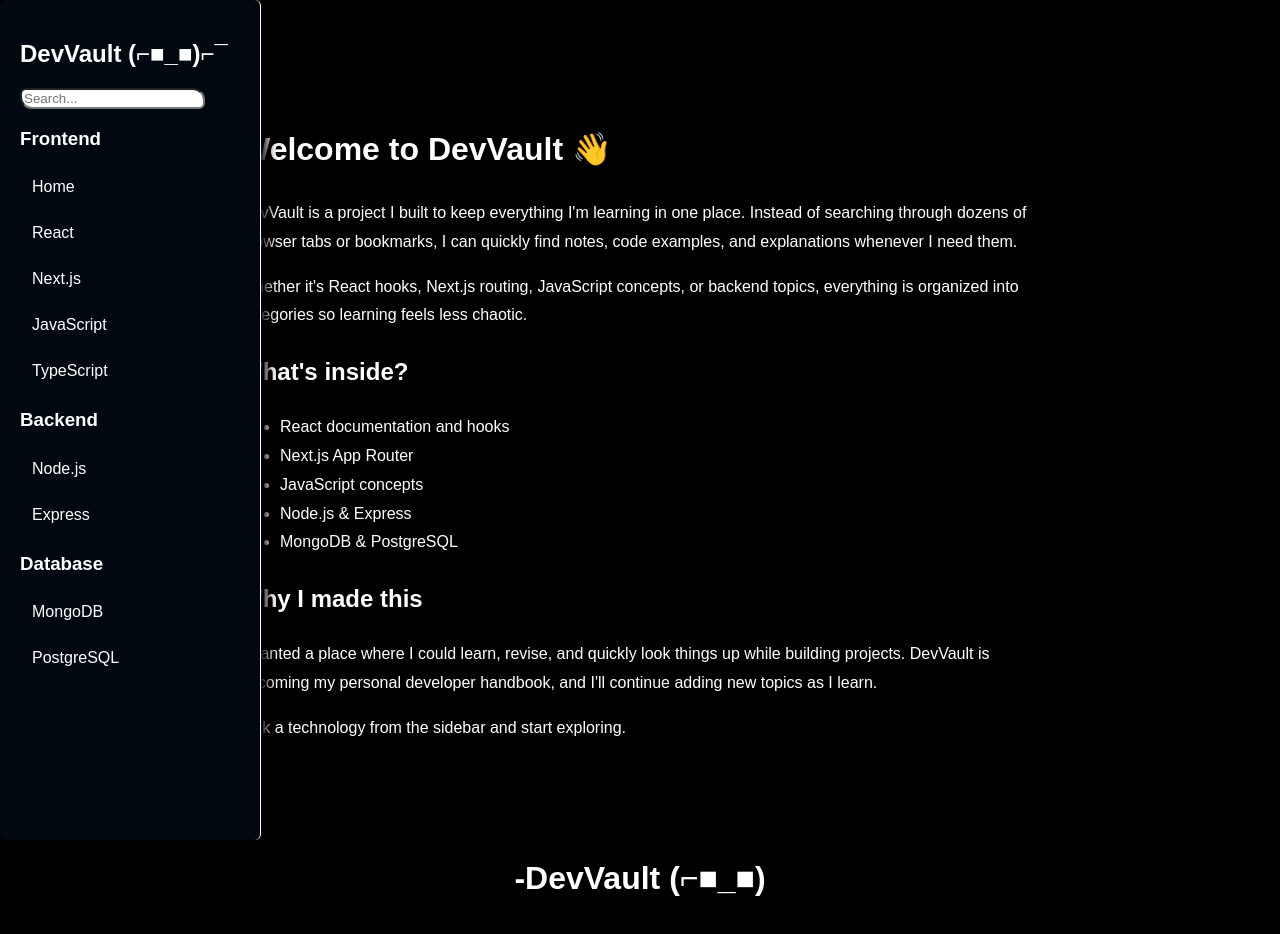
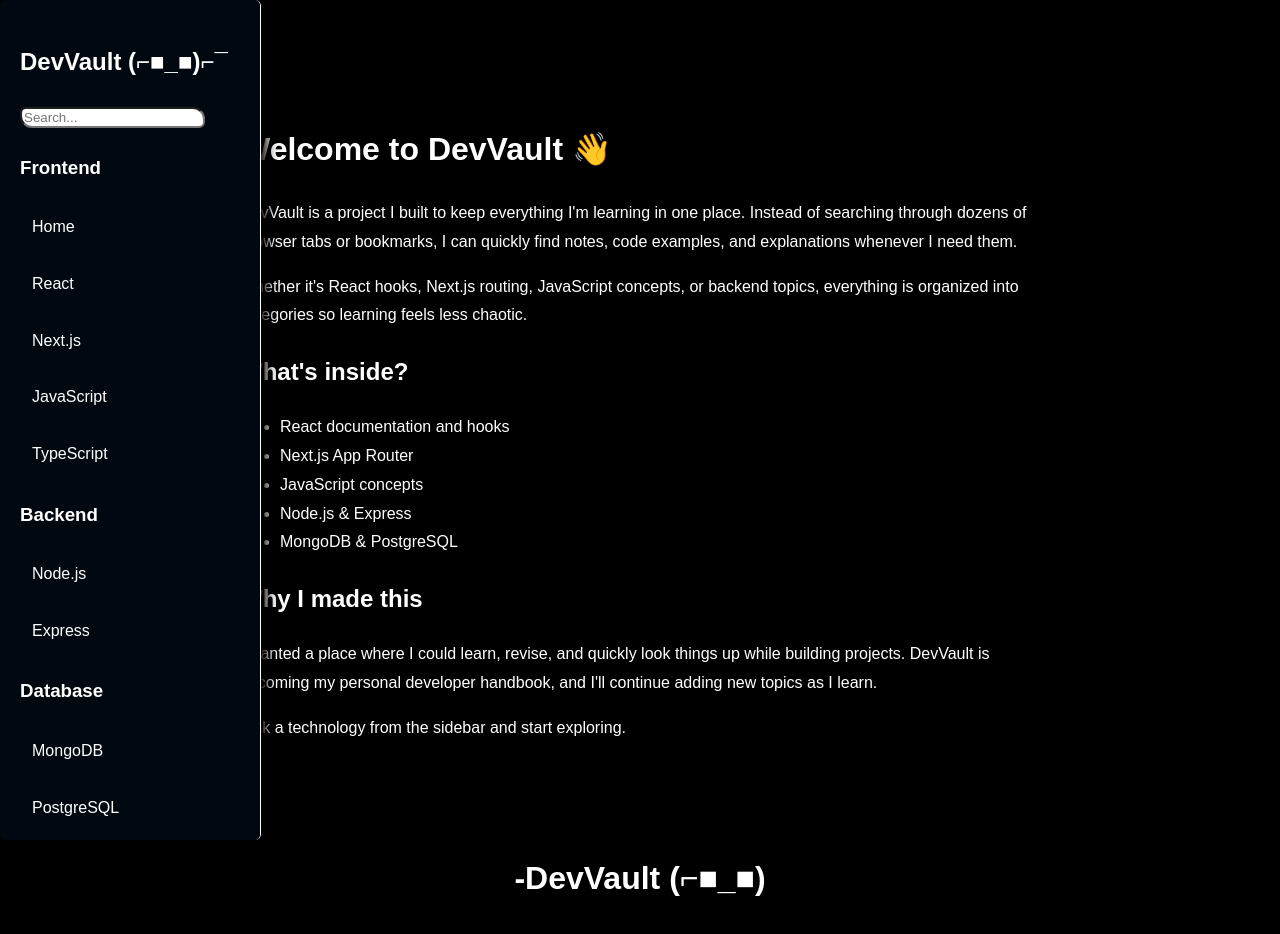
Before and after one commit to asmitbiswas/Project-Next-JS, a Next.js app in the folder app/: page / in a window 1280 px wide. Shown: the top 934 px of the page. Built offline with nearby package versions, Linux system fonts and the light colour scheme.

Commit message:
Fixed Sidebar Spacing problem

```diff
--- a/app/app/components/Sidebar.css
+++ b/app/app/components/Sidebar.css
@@ -17,7 +17,7 @@
   background: #010810;
   border-right: 1px solid white;
   padding: 20px;
-
+  line-height: 1.8;
   overflow-y: auto;
 }
 
--- a/app/app/layout.tsx
+++ b/app/app/layout.tsx
@@ -18,6 +18,7 @@ export default function RootLayout({
     <html lang="en">
       <body style={{ background: "black", color: "white", padding: "20px", display: "flex", flexDirection: "column", minHeight: "100vh", justifyContent: "flex-start" }}>
          {/* <Sidebar /> */}
+         {/* <h1 style={{color:}}>DevVault</h1> */}
         {children}
         <h1 style={{ textAlign: "center" }}>-DevVault (⌐■_■)</h1>
       </body>
```
